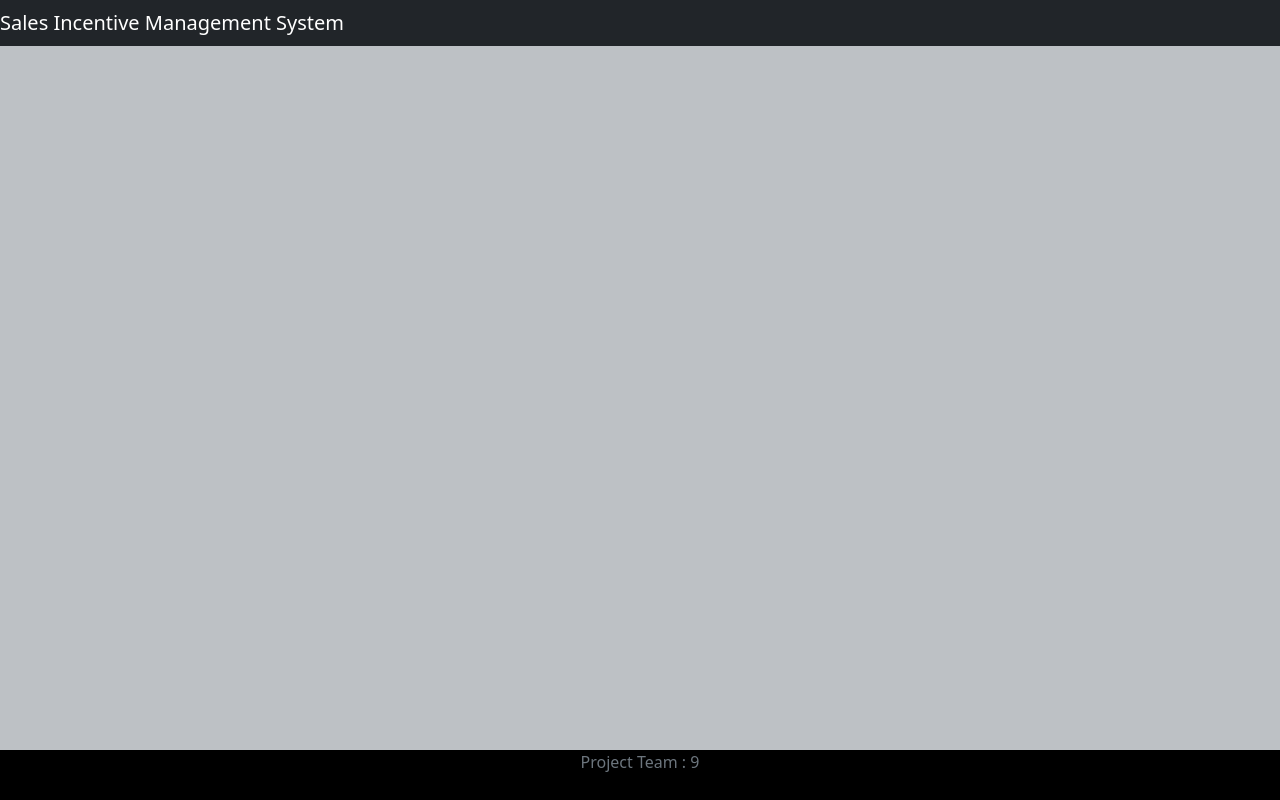
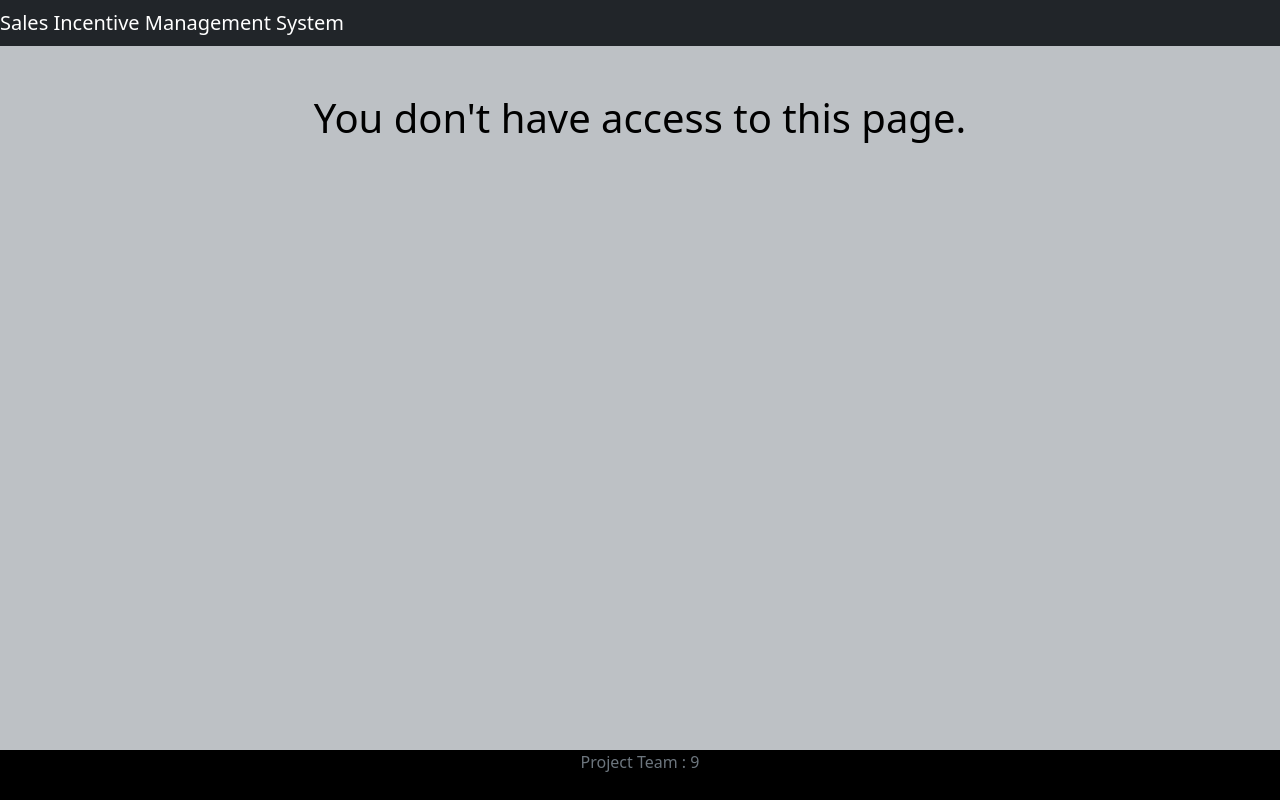
Before and after one commit to ibizabroker/sales-incentive-management-platform, a React (Create React App) app in the folder simp-frontend/: page /forbidden in a window 1280 px wide. Built offline with nearby package versions, Linux system fonts and the light colour scheme.

Commit message:
custom route for auth

```diff
--- a/simp-frontend/src/App.js
+++ b/simp-frontend/src/App.js
@@ -12,7 +12,6 @@ import UserSalesGraph from './components/UserSalesGraph';
 import AdminNavbar from './components/AdminNavbar';
 import SalesmanList from './components/SalesmenList';
 import AddSalesman from './components/AddSalesman';
-// import MyCharts from './components/UserChart';
 import UploadsalesData from './components/UploadSalesData';
 import ForcedCommissionCalculation from './components/ForcedCommissionCalculation';
 import CommissionStructureList from './components/CommissionStructureList';
@@ -20,6 +19,9 @@ import UpdateCommissionStructure from './components/UpdateCommissionStructure';
 import UserCommission from './components/UserCommission';
 import ProductsList from './components/ProductsList';
 import AddProduct from './components/AddProduct';
+import AdminRoute from './auth/AdminRoute';
+import Forbidden from './components/Forbidden';
+import UserRoute from './auth/UserRoute';
 
 export default function App() {
   return (
@@ -29,12 +31,15 @@ export default function App() {
       <Routes>
         <Route path='/' exact element={<LogIn/>} />
         <Route path='/login' exact element={<LogIn/>} />
+        <Route path='/forbidden' exact element={<Forbidden/>} />
+        <Route element={<UserRoute />}>
           <Route path='/user/sales' exact element={<Usersales/>} />
           <Route path='/user/allsales' exact element={<SalesComponent/>} />
           <Route path='/user/showgraph' exact element={<UserSalesGraph/>} />
           <Route path='/user' exact element={<UserNavbar/>} />
           <Route path='/user/mycommission' exact element={<UserCommission/>} />
-        {/* <Route path='/user/check' exact element={<MyCharts/>} /> */}
+        </Route>
+        <Route element={<AdminRoute />}>
           <Route path='/admin' exact element={<AdminNavbar/>} />
           <Route path='/admin/salesmen-list' exact element={<SalesmanList/>} />
           <Route path='/admin/add-salesman' exact element={<AddSalesman/>} />
@@ -44,6 +49,7 @@ export default function App() {
           <Route path='/admin/updateCommission/:commissionId' exact element={<UpdateCommissionStructure/>} />
           <Route path='/admin/products-list' exact element={<ProductsList/>} />
           <Route path='/admin/add-product' exact element={<AddProduct/>} />
+        </Route>
       </Routes>
 
       <FooterComponent />
--- /dev/null
+++ b/simp-frontend/src/auth/AdminRoute.jsx
@@ -0,0 +1,10 @@
+import React from "react";
+import { Outlet, Navigate } from "react-router-dom";
+
+const AdminRoute = () => {
+    return(
+        (JSON.parse(window.localStorage.getItem('user')).role[0].roleName) === 'Admin' ? <Outlet /> : <Navigate to="/forbidden" />
+    );
+}
+
+export default AdminRoute;
--- /dev/null
+++ b/simp-frontend/src/auth/UserRoute.jsx
@@ -0,0 +1,10 @@
+import React from "react";
+import { Outlet, Navigate } from "react-router-dom";
+
+const UserRoute = () => {
+    return(
+        (JSON.parse(window.localStorage.getItem('user')).role[0].roleName) === 'Salesman' ? <Outlet /> : <Navigate to="/forbidden" />
+    );
+}
+
+export default UserRoute;
--- /dev/null
+++ b/simp-frontend/src/components/Forbidden.jsx
@@ -0,0 +1,11 @@
+import React, { Component } from 'react'
+
+export default class Forbidden extends Component {
+  render() {
+    return (
+      <div className='head text-center mt-5'>
+        <h1>You don't have access to this page.</h1>
+      </div>
+    )
+  }
+}
```
Lines whose indentation alone changed are shown as unchanged.
